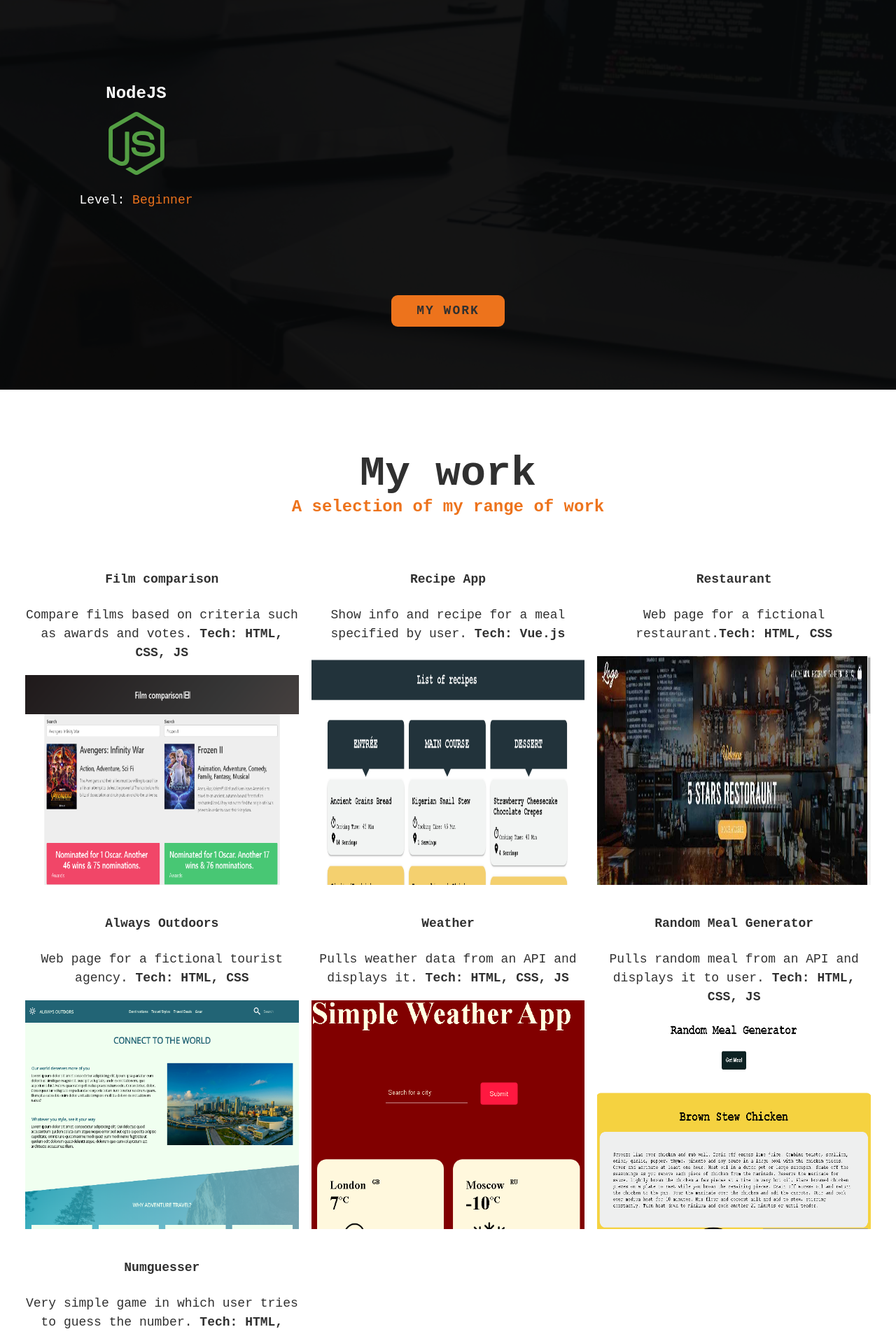
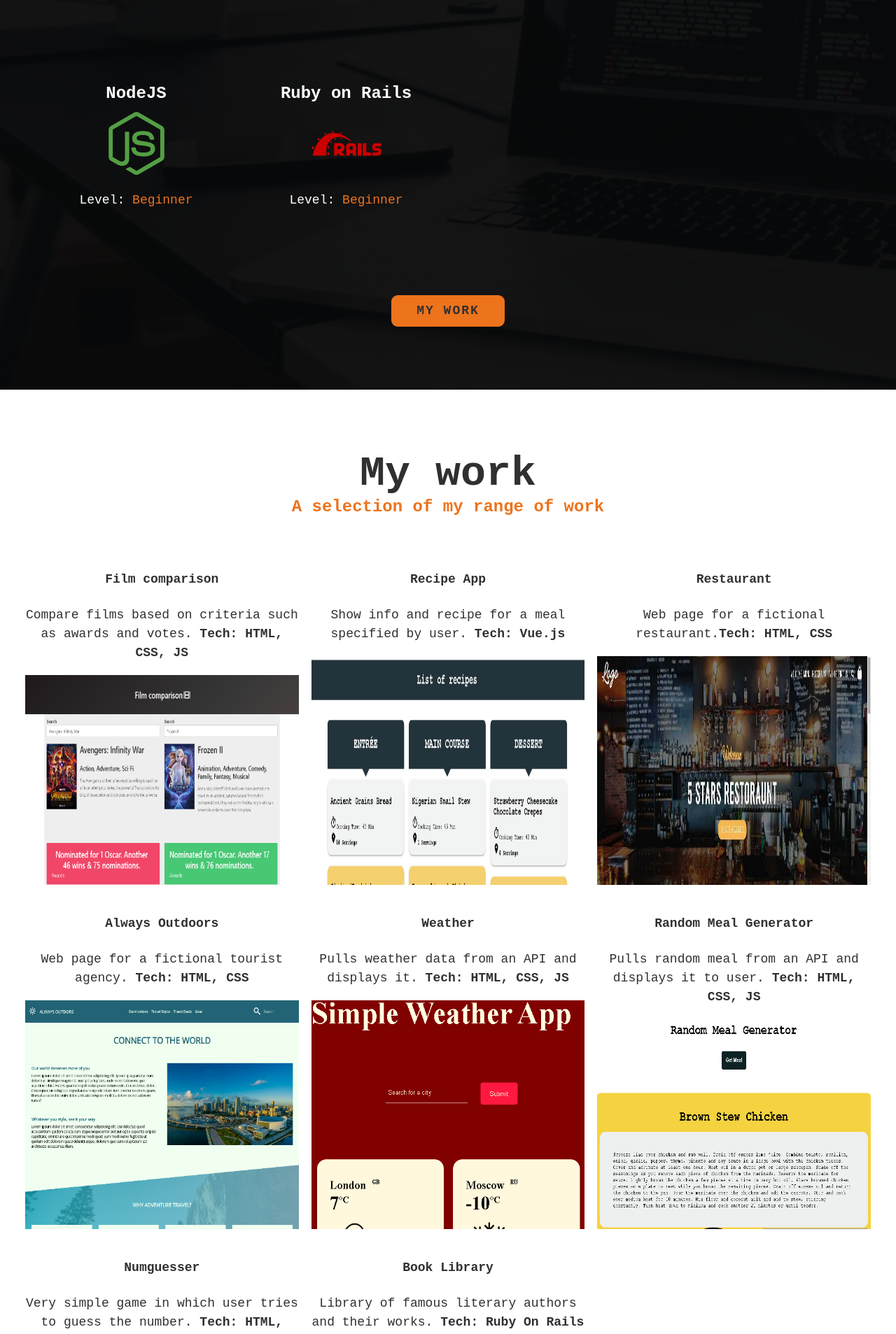
Before and after one commit to markok96/portfolio, a plain HTML site: page index.html in a window 1280 px wide. Shown: the part 940-2847 px from the top of the page at 70% size. Drawn offline with nearby package versions, Linux system fonts and the light colour scheme.

Commit message:
added book library project to works and ror to skills

```diff
--- a/index.html
+++ b/index.html
@@ -60,6 +60,11 @@
                 <img src="img/nodejs.svg" alt="">
                 <p>Level: <span class="lvl">Beginner</span></p>
             </div>
+            <div class="skill">
+                <h3>Ruby on Rails</h3>
+                <img src="img/rails.svg" alt="">
+                <p>Level: <span class="lvl">Beginner</span></p>
+            </div>
         </div>
         <a href="#work" class="btn">My Work</a>
     </section>
@@ -117,7 +122,13 @@
                     <img src="img/numguesser.png" alt="numguesser img" class="portfolio-img">
                 </a>
             </div>
-
+            <div class="portfolio-item">
+                <h4>Book Library</h4>
+                <p>Library of famous literary authors and their works. <span>Tech: Ruby On Rails</span></p>
+                <a href="https://book-library-ixm6.onrender.com/" target="_blank" rel="noopener noreferrer" class="portfolio-item">
+                    <img src="img/book-library.png" alt="book library img" class="portfolio-img">
+                </a>
+            </div>
         </div>
     </section>
 
```
Also changed, not shown: img/book-library.png (added), img/rails.svg (added).
